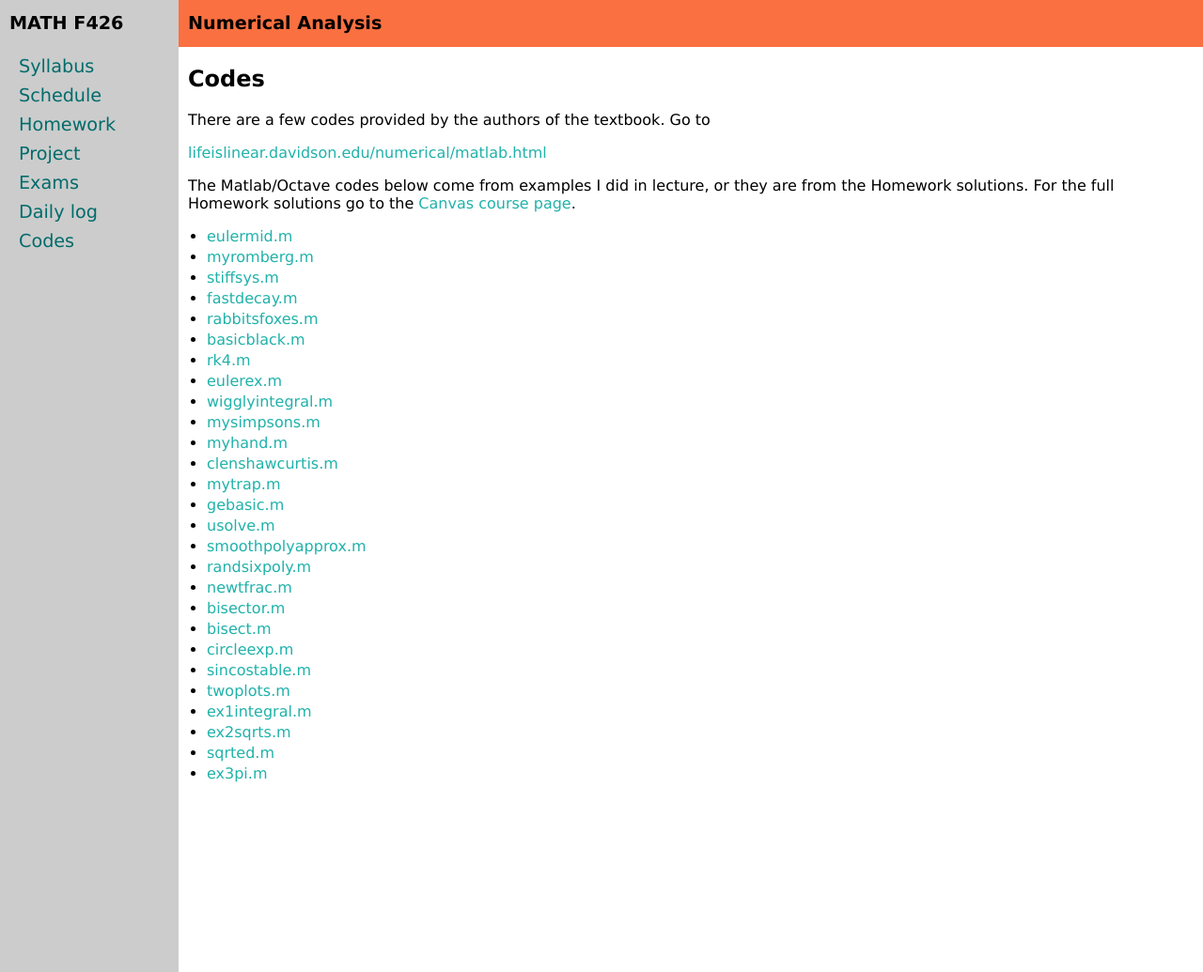
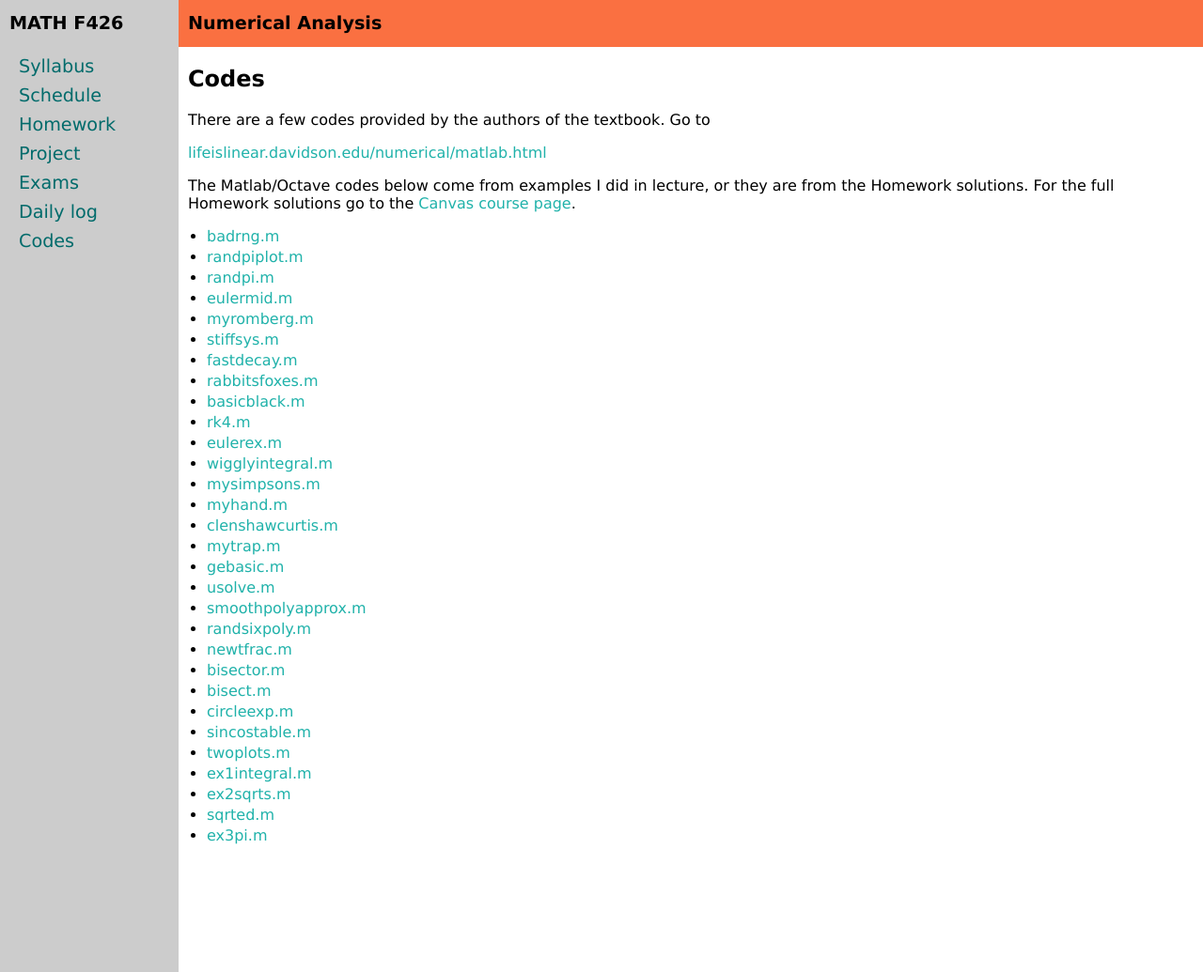
Before and after one commit to bueler/numerical, a Jekyll site: the page built from codes.md, in a window 1280 px wide and 1035 px high. Shown: the whole window at 94% size. Built offline with Jekyll 4.4.1, drawn with Linux system fonts in a browser that asks for light colours.

Commit message:
post codes for random montecarlo etc demo

```diff
--- a/codes.md
+++ b/codes.md
@@ -15,6 +15,9 @@ The Matlab/Octave codes below come from examples I did in lecture, or they are f
   * [.m](assets/codes/.m)
 -->
 
+  * [badrng.m](assets/codes/badrng.m)
+  * [randpiplot.m](assets/codes/randpiplot.m)
+  * [randpi.m](assets/codes/randpi.m)
   * [eulermid.m](assets/codes/eulermid.m)
   * [myromberg.m](assets/codes/myromberg.m)
   * [stiffsys.m](assets/codes/stiffsys.m)
```
Also changed, not shown: 3 other files.
